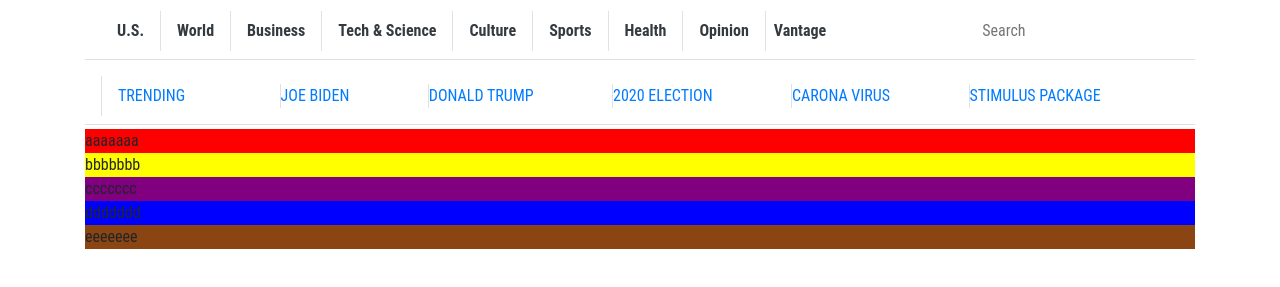
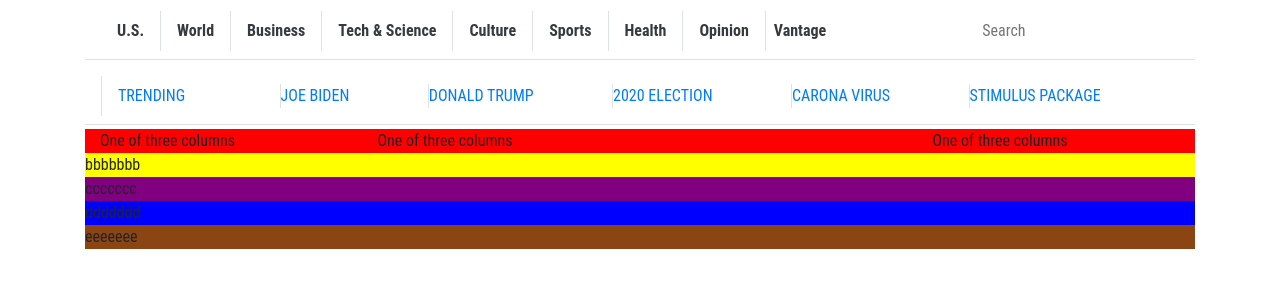
Before and after one commit to prernapriyali/cone-newsweek, a plain HTML site: page index.html in a window 1280 px wide. Shown: the part 77-364 px from the top of the page. Drawn offline with nearby package versions, Linux system fonts and the light colour scheme.

Commit message:
main news structure done

```diff
--- a/index.html
+++ b/index.html
@@ -84,7 +84,27 @@
 
     <!-- Main body content end-->
     <section style="background-color: red;">
-            aaaaaaa
+            <!---main news ---->
+            <div class="container">
+                <div class="row">
+                    <!----feature stories start ---->
+                  <div class="col-sm-3">
+                    One of three columns
+                  </div>
+                  <!----feature stories end ---->
+                  <!---top stories start ---->
+                  <div class="col-sm-6">
+                    One of three columns
+                  </div>
+                  <!----top stories end ---->
+                  <!----debate start ---->
+                  <div class="col-sm-3">
+                    One of three columns
+                  </div>
+                  <!----debate end ---->
+                </div>
+              </div>
+            <!---main news end-->
     </section>
     <section style="background-color: yellow;">
             bbbbbbb
```
